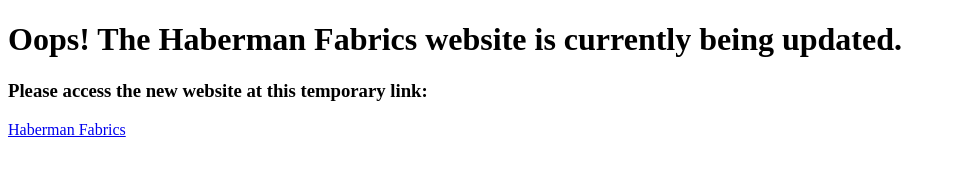
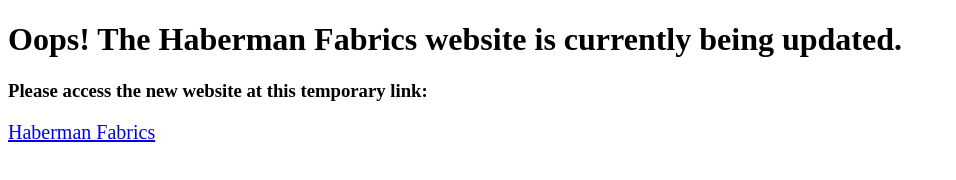
Before and after one commit to haberman-fabrics/haberman-fabrics.github.io, a plain HTML site: page index.html in a window 1280 px wide. Shown: the whole page, without its empty margins (0-956 px from the left). Drawn offline with Linux system fonts and the light colour scheme.

Commit message:
link font larger

```diff
--- a/index.html
+++ b/index.html
@@ -8,6 +8,6 @@
 <body>
     <h1>Oops! The Haberman Fabrics website is currently being updated.</h1>
     <h3>Please access the new website at this temporary link:</h3>
-    <a href="http://ec2-3-138-151-48.us-east-2.compute.amazonaws.com">Haberman Fabrics</a>
+    <a style="font-size: 20px" href="http://ec2-3-138-151-48.us-east-2.compute.amazonaws.com">Haberman Fabrics</a>
 </body>
 </html>
```
